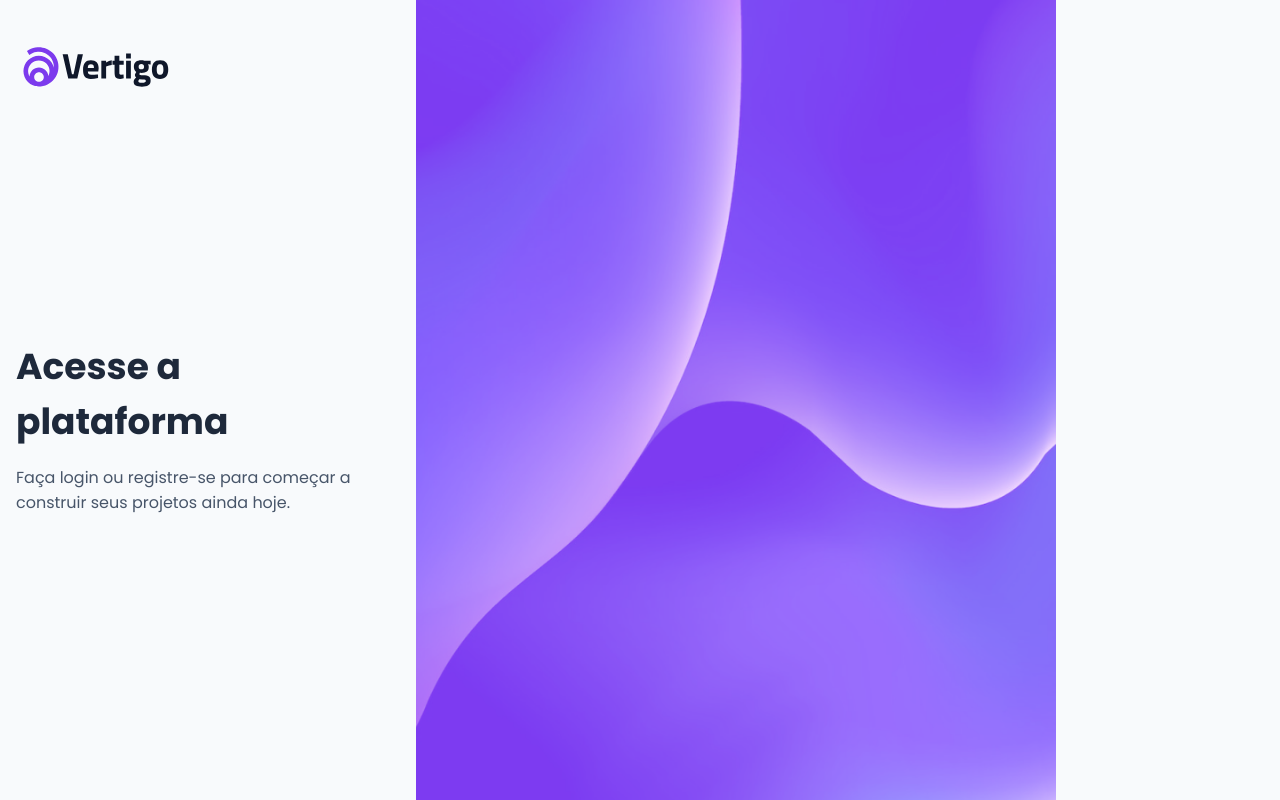
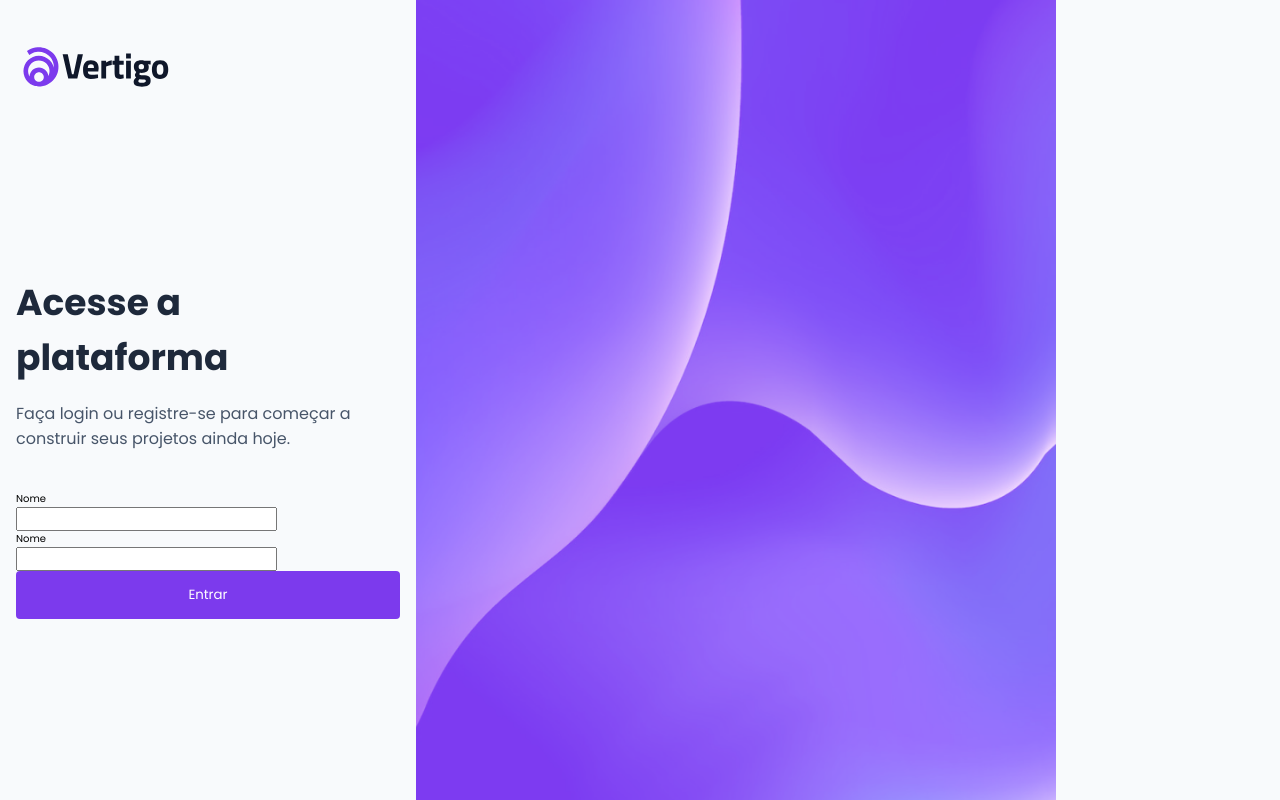
Before and after one commit to claytonfortunato/PageLogin-11, a React (Vite) app: page / in a window 1280 px wide. Built offline with nearby package versions, Linux system fonts and the light colour scheme.

Commit message:
feat: button finalizado

```diff
--- /dev/null
+++ b/src/components/Button/index.tsx
@@ -0,0 +1,10 @@
+import { ButtonHTMLAttributes } from "react";
+import * as C from "./styles";
+
+interface ButtonProps extends ButtonHTMLAttributes<HTMLButtonElement> {
+  label: string;
+}
+
+export const Button = ({ label }: ButtonProps) => {
+  return <C.Container>{label}</C.Container>;
+};
--- /dev/null
+++ b/src/components/Button/styles.ts
@@ -0,0 +1,20 @@
+import styled from "styled-components";
+
+export const Container = styled.button`
+  width: 100%;
+
+  padding: 1.4rem;
+  outline: none;
+  border: none;
+
+  color: ${(props) => props.theme.colors.white};
+  background-color: ${(props) => props.theme.colors.purple700};
+  border-radius: 4px;
+
+  cursor: pointer;
+  transition: 0.2s all ease-in-out;
+
+  &:hover {
+    background-color: ${(props) => props.theme.colors.purple500};
+  }
+`;
--- /dev/null
+++ b/src/components/Input/index.tsx
@@ -0,0 +1,14 @@
+import * as C from "./styles";
+
+export const Input = () => {
+  return (
+    <C.Container>
+      <C.LabelWrapper>
+        <label htmlFor="">Nome</label>
+      </C.LabelWrapper>
+      <C.InputWrapper>
+        <input type="text" />
+      </C.InputWrapper>
+    </C.Container>
+  );
+};
--- /dev/null
+++ b/src/components/Input/styles.ts
@@ -0,0 +1,7 @@
+import styled from "styled-components";
+
+export const Container = styled.div``;
+
+export const LabelWrapper = styled.div``;
+
+export const InputWrapper = styled.div``;
--- a/src/pages/Home/components/LoginForm/index.tsx
+++ b/src/pages/Home/components/LoginForm/index.tsx
@@ -1,8 +1,20 @@
 import { useForm } from "react-hook-form";
+
+import * as C from "./styles";
+import { Input } from "../../../../components/Input";
+import { Button } from "../../../../components/Button";
 
 interface FormData {
   email: string;
   password: string;
 }
 
-export const LoginForm = () => {};
+export const LoginForm = () => {
+  return (
+    <C.Container>
+      <Input />
+      <Input />
+      <Button label="Entrar" type="submit" />
+    </C.Container>
+  );
+};
--- a/src/pages/Home/components/LoginForm/styles.ts
+++ b/src/pages/Home/components/LoginForm/styles.ts
@@ -0,0 +1,3 @@
+import styled from "styled-components";
+
+export const Container = styled.div``;
--- a/src/pages/Home/index.tsx
+++ b/src/pages/Home/index.tsx
@@ -1,4 +1,5 @@
 import logo from "../../assets/logo.svg";
+import { LoginForm } from "./components/LoginForm";
 
 import * as C from "./styles";
 
@@ -15,6 +16,7 @@ export const Home = () => {
           hoje.
         </h3>
       </C.Wrapper>
+      <LoginForm />
     </C.Container>
   );
 };
--- a/src/styles/themes/default.ts
+++ b/src/styles/themes/default.ts
@@ -14,6 +14,6 @@ export const defaultTheme = {
     gray900: "#0F172A",
     purple500: "#9F67FF",
     purple700: "#7C3AED",
-    white: "#FFFFFF",
+    white: "#FFF",
   },
 };
```
